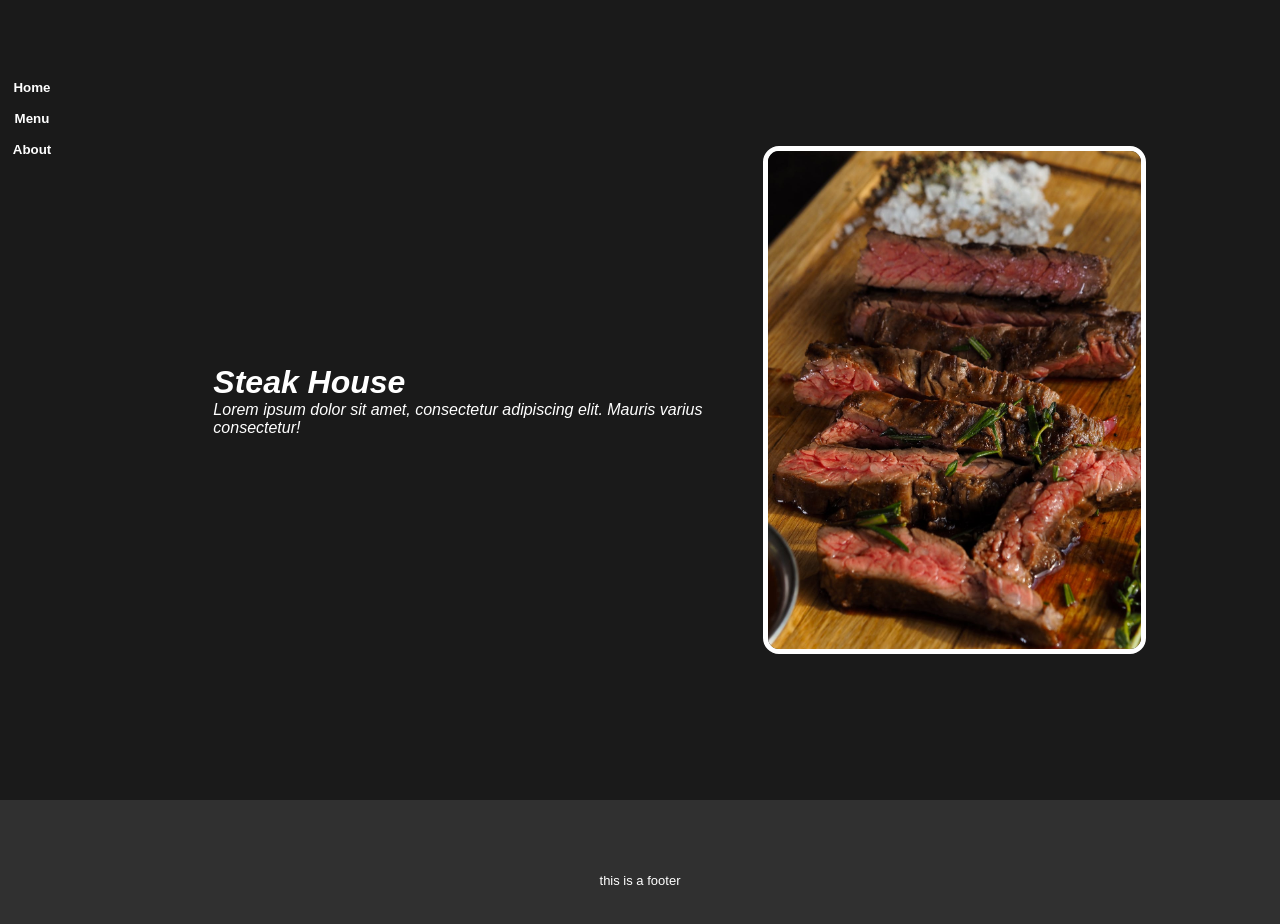
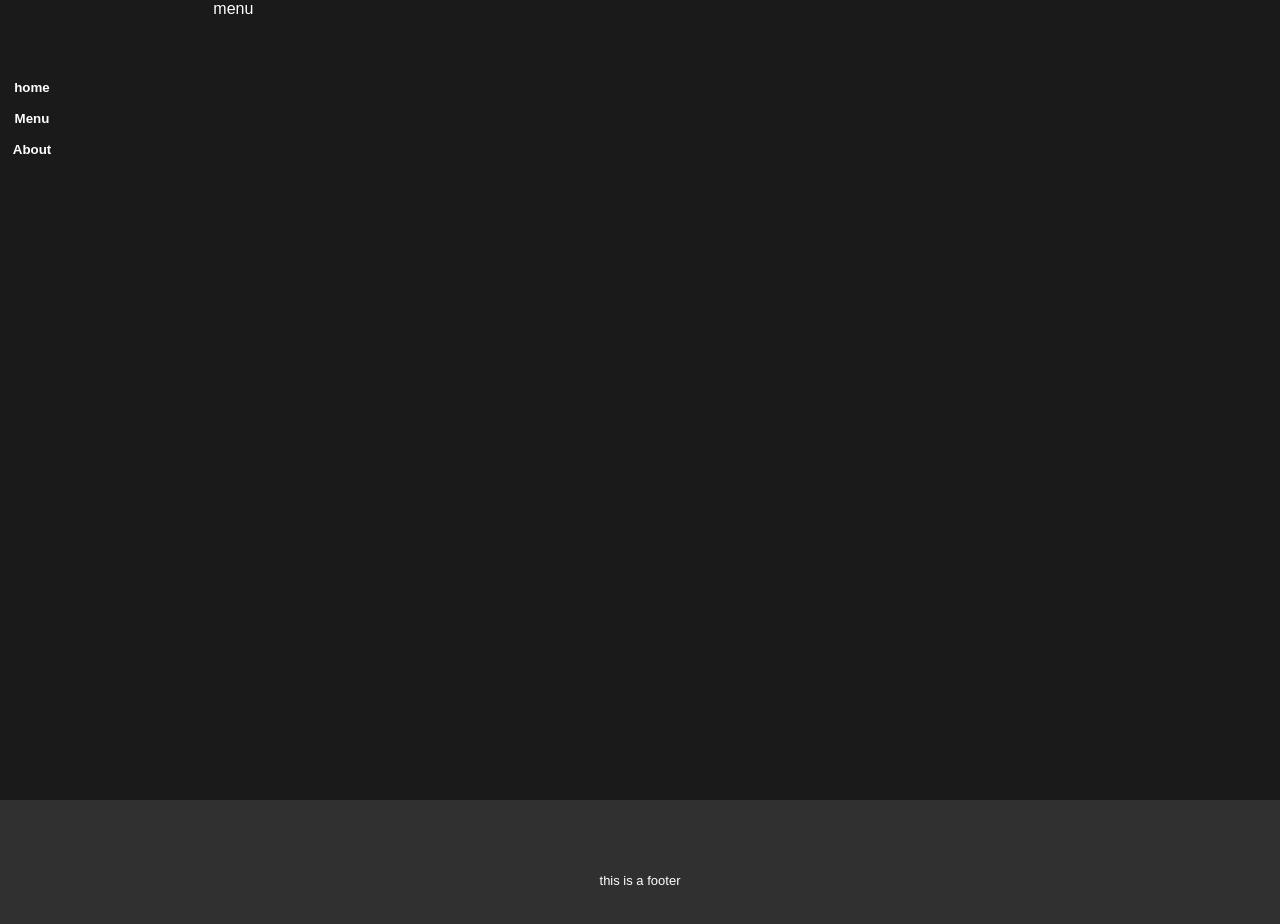
Before and after one commit to AggelosAlmouti/odin-restaurant-webpack, a website built with webpack: page src/index.html in a window 1280 px wide. Both pictures are taken after a click on the button "Menu". Built offline with nearby package versions, Linux system fonts and the light colour scheme; a web font is replaced by a local one.

Commit message:
Create tab browsing

```diff
--- a/src/home.js
+++ /dev/null
@@ -1,3 +0,0 @@
-const home = 'home module imported!';
-
-export default home;
--- a/src/index.js
+++ b/src/index.js
@@ -1,36 +1,40 @@
 import css from './style.css';
 import cutSteakImage from './assets/cut_steak.jpg';
-import home from './home.js';
+import menu from './pages/menu.js';
+import about from './pages/about.js';
 
 //navbar
 const nav = document.querySelector('nav');
 
-const home_button = document.createElement('button');
-home_button.classList = 'home';
-home_button.innerHTML = 'Home';
-nav.appendChild(home_button);
+const homeButton = document.createElement('button');
+homeButton.classList = 'home';
+homeButton.innerHTML = 'home';
+nav.appendChild(homeButton);
 
-const menu_button = document.createElement('button');
-menu_button.classList = 'menu';
-menu_button.innerHTML = 'Menu';
-nav.appendChild(menu_button);
+const menuButton = document.createElement('button');
+menuButton.classList = 'menu';
+menuButton.innerHTML = 'Menu';
+nav.appendChild(menuButton);
 
-const about_button = document.createElement('button');
-about_button.classList = 'about';
-about_button.innerHTML = 'About';
-nav.appendChild(about_button);
+const aboutButton = document.createElement('button');
+aboutButton.classList = 'about';
+aboutButton.innerHTML = 'About';
+nav.appendChild(aboutButton);
 
-//content
+//home content
 const content = document.querySelector('.content');
+const homeContent = document.createElement('div');
+homeContent.classList = 'home_content';
+content.appendChild(homeContent);
 
-const mainImage = new Image();
-mainImage.src = cutSteakImage;
-mainImage.classList = 'main_image';
-content.appendChild(mainImage);
+const homeImage = new Image();
+homeImage.src = cutSteakImage;
+homeImage.classList = 'home_image';
+homeContent.appendChild(homeImage);
 
 const title = document.createElement('div');
 title.classList = 'title';
-content.appendChild(title);
+homeContent.appendChild(title);
 
 const titleH1 = document.createElement('h1');
 titleH1.innerHTML = 'Steak House';
@@ -39,3 +43,25 @@ title.appendChild(titleH1);
 const titleP = document.createElement('p');
 titleP.innerHTML = 'Lorem ipsum dolor sit amet, consectetur adipiscing elit. Mauris varius consectetur!';
 title.appendChild(titleP);
+
+//tab browsing
+homeButton.addEventListener('click', () => {
+    if (content.hasChildNodes()) {
+        content.removeChild(content.children[0]);
+    }
+    content.appendChild(homeContent);
+})
+
+menuButton.addEventListener('click', () => {
+    if (content.hasChildNodes()) {
+        content.removeChild(content.children[0]);
+    }
+    menu();
+})
+
+aboutButton.addEventListener('click', () => {
+    if (content.hasChildNodes()) {
+        content.removeChild(content.children[0]);
+    }
+    about();
+})
--- /dev/null
+++ b/src/pages/about.js
@@ -0,0 +1,8 @@
+export default function about() {
+    const content = document.querySelector('.content');
+
+    const aboutContent = document.createElement('div');
+    aboutContent.classList = 'about_content';
+    aboutContent.innerHTML = 'about';
+    content.appendChild(aboutContent);
+}
--- /dev/null
+++ b/src/pages/menu.js
@@ -0,0 +1,8 @@
+export default function menu() {
+    const content = document.querySelector('.content');
+
+    const menuContent = document.createElement('div');
+    menuContent.classList = 'menu_content';
+    menuContent.innerHTML = 'menu';
+    content.appendChild(menuContent);
+}
--- a/src/style.css
+++ b/src/style.css
@@ -39,20 +39,20 @@ button:hover {
     transform: translateY(-3px);
 }
 
-.content {
-    display: flex;
-    justify-content: center;
-    align-items: center;
+.home_content {
     display: grid;
     grid-template-columns: 1fr 1fr;
+    grid-template-rows: 1fr;
+    align-items: center;
     font-style: italic;
+    height: 100%;
 }
 
 .title {
     grid-row: 1/2;
 }
 
-.main_image {
+.home_image {
     height: auto;
     max-width: 70%;
     border-radius: 1rem;
```
